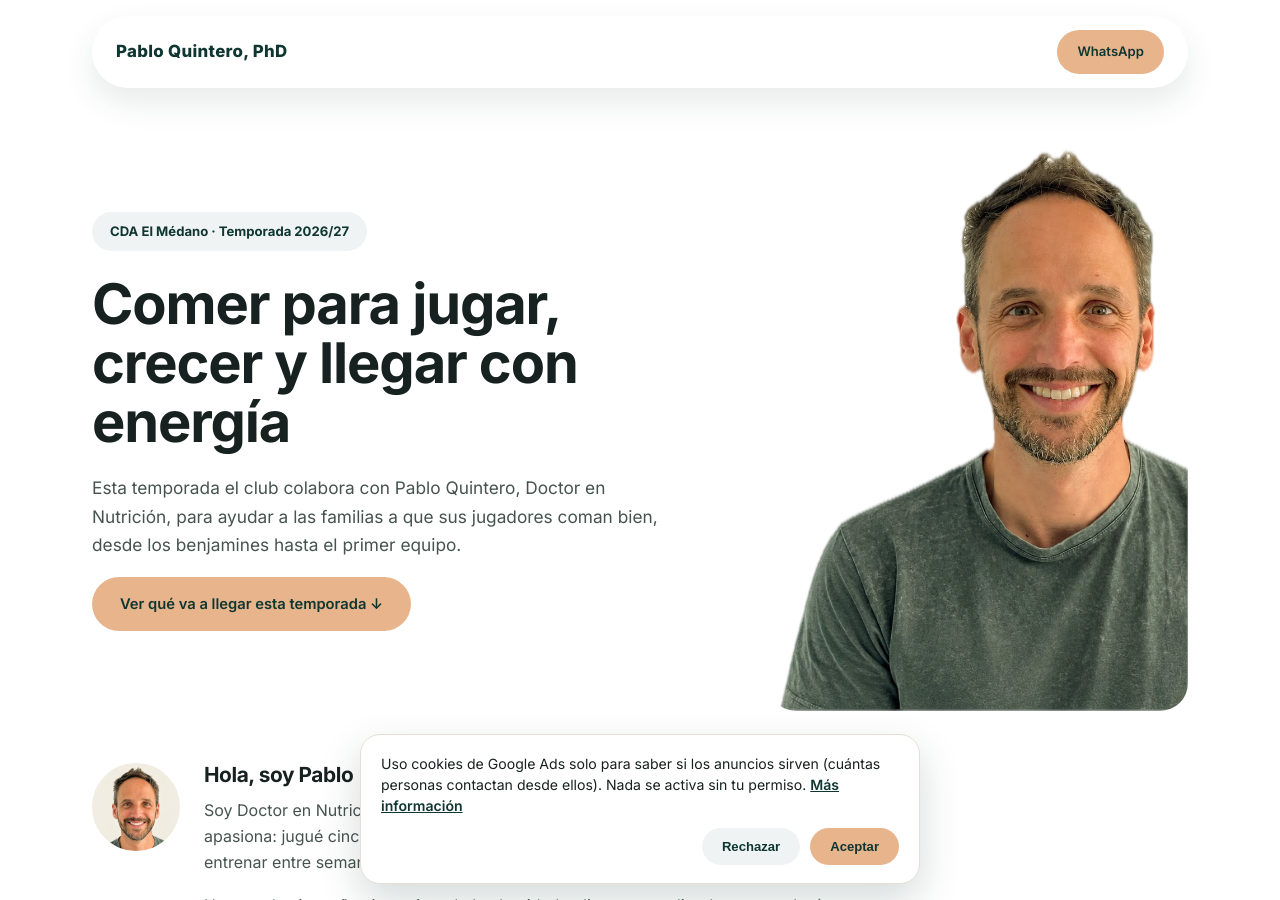
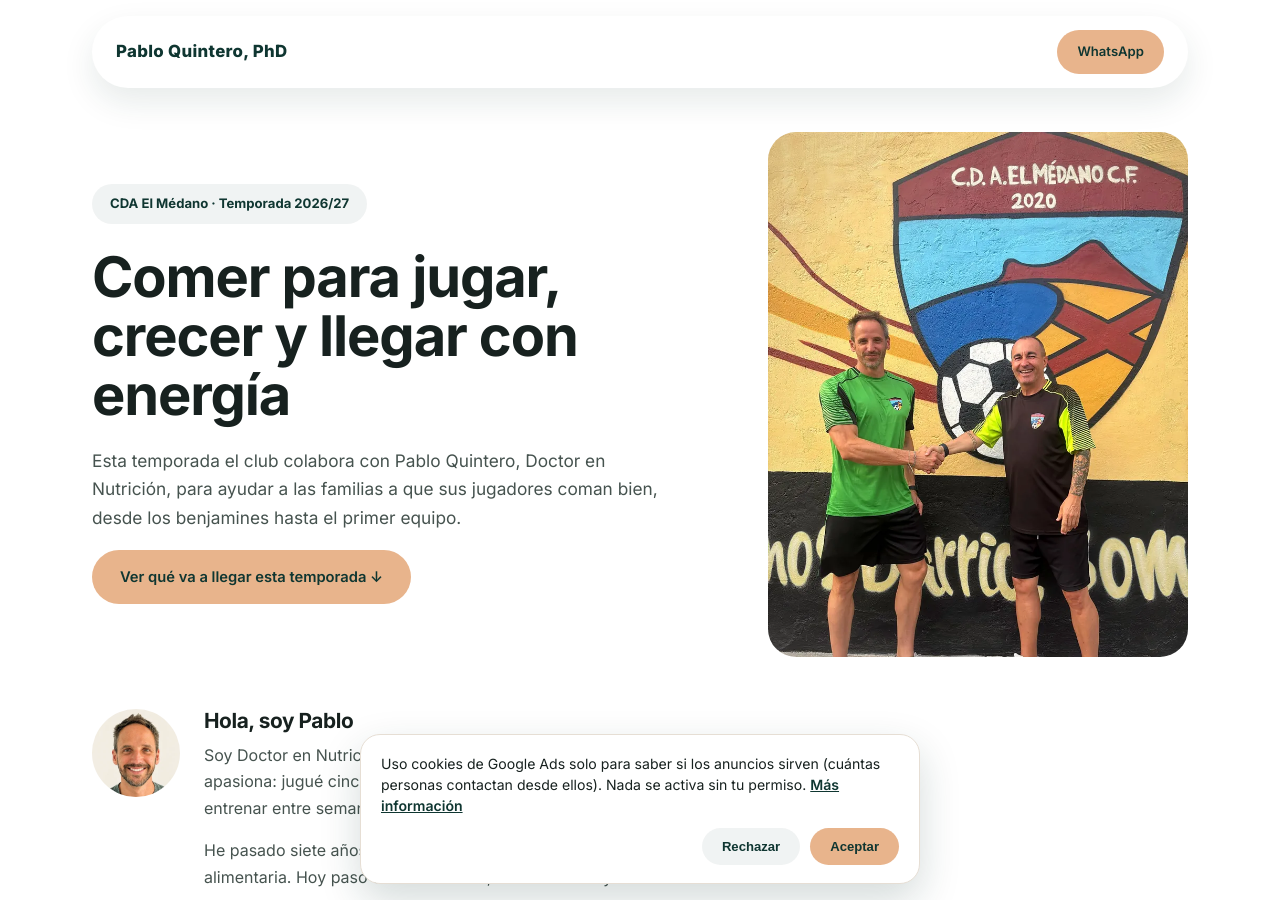
Before and after one commit to pquinriver/pabloquintero-nutricion, a Jekyll site: the page built from cda-medano/index.html, in a window 1280 px wide and 900 px high. Built offline with Jekyll 4.4.1, drawn with Linux system fonts in a browser that asks for light colours.

Commit message:
CDA El Médano: foto con el presidente en la cabecera
Co-Authored-By: Claude Opus 5.5 <noreply@anthropic.com>
Claude-Session: https://claude.ai/code/session_01JN2Y8US3rvFxxVan4gejBw

```diff
--- a/cda-medano/index.html
+++ b/cda-medano/index.html
@@ -28,8 +28,7 @@ noindex: true
       </div>
     </div>
     <div class="lp-hero-photo">
-      <!-- Sustituir por la foto con el presidente y la equipación del club cuando esté en /assets/ -->
-      <img src="{{ '/assets/pablo-hero.png' | relative_url }}" alt="Pablo Quintero, Doctor en Nutrición y colaborador del CDA El Médano">
+      <img src="{{ '/assets/cda-medano-pablo-presidente.webp' | relative_url }}" alt="Pablo Quintero y el presidente del CDA El Médano se dan la mano delante del escudo del club pintado en el muro" width="800" height="1000">
     </div>
   </section>
 
```
Also changed, not shown: assets/cda-medano-pablo-presidente.webp (added).
